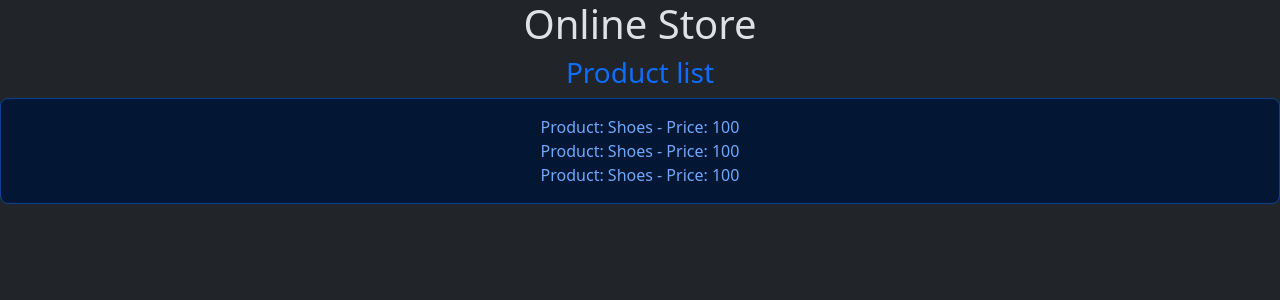
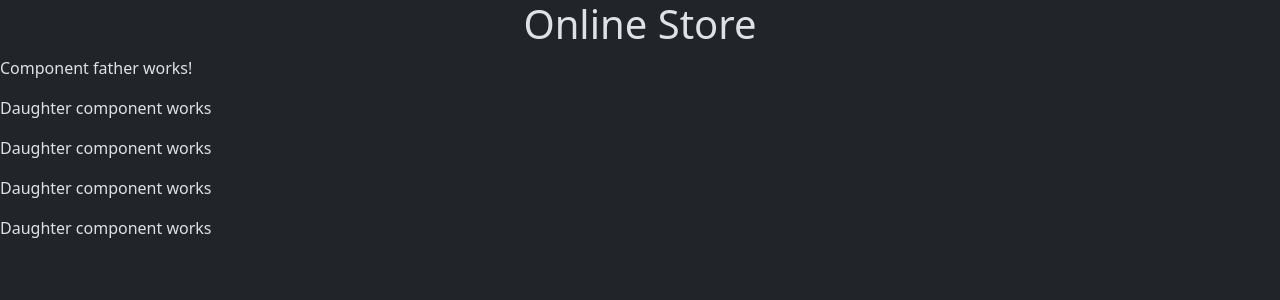
Before and after one commit to Maicolev/angular_courses, an Angular app in the folder init-app-angular/: page / in a window 1280 px wide. Shown: the top 300 px of the page. Built offline with nearby package versions, Linux system fonts and the light colour scheme.

Commit message:
Property encapsulation

```diff
--- a/init-app-angular/src/app/app.component.html
+++ b/init-app-angular/src/app/app.component.html
@@ -4,8 +4,8 @@
 
 <!--app-new-component></app-new-component>
 <app-new-component-inline></app-new-component-inline>
-<app-interpolation></app-interpolation>
+<app-interpolation></app-interpolation-->
 
-<app-father></app-father-->
+<app-father></app-father>
 
-<app-product-list-component class="text-center"></app-product-list-component>
+<!--app-product-list-component class="text-center"></app-product-list-component-->
--- a/init-app-angular/src/app/app.component.ts
+++ b/init-app-angular/src/app/app.component.ts
@@ -1,6 +1,7 @@
 import { Component } from '@angular/core';
 import { RouterOutlet } from '@angular/router';
 import { ProductListComponentComponent } from "./product-list-component/product-list-component.component";
+import { FatherComponent } from './father/father.component';
 //import { NewComponentComponent } from "./new-component/new-component.component";
 //import { NewComponentInlineComponent } from "./new-component-inline/new-component-inline.component";
 //import { InterpolationComponent } from "./interpolation/interpolation.component";
@@ -10,7 +11,7 @@ import { ProductListComponentComponent } from "./product-list-component/product-
   selector: 'app-root',
   standalone: true,
   //imports: [RouterOutlet, NewComponentComponent, NewComponentInlineComponent, InterpolationComponent, FatherComponent],
-  imports: [RouterOutlet, ProductListComponentComponent],
+  imports: [RouterOutlet, FatherComponent],
   templateUrl: './app.component.html',
   styleUrl: './app.component.css',
 })
--- a/init-app-angular/src/app/father/daughter/daughter.component.html
+++ b/init-app-angular/src/app/father/daughter/daughter.component.html
@@ -1 +1,2 @@
-<p>Component daughter works</p>
+<p> {{showTitle}} </p>
+<p> {{getTitle()}} </p>
--- a/init-app-angular/src/app/father/daughter/daughter.component.ts
+++ b/init-app-angular/src/app/father/daughter/daughter.component.ts
@@ -8,5 +8,15 @@ import { Component } from '@angular/core';
   styleUrl: './daughter.component.css'
 })
 export class DaughterComponent {
+  title = 'Daughter component works';
 
+  //typeScript getter
+  get showTitle() {
+    return this.title;
+  }
+
+  //JavaScript getter
+  getTitle() {
+    return this.title;
+  }
 }
```
